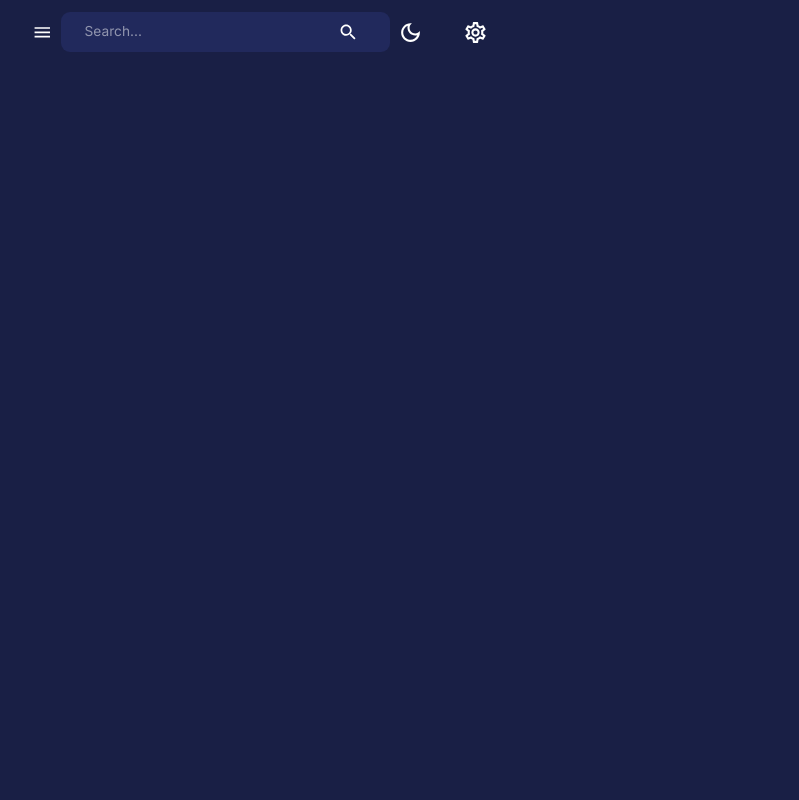
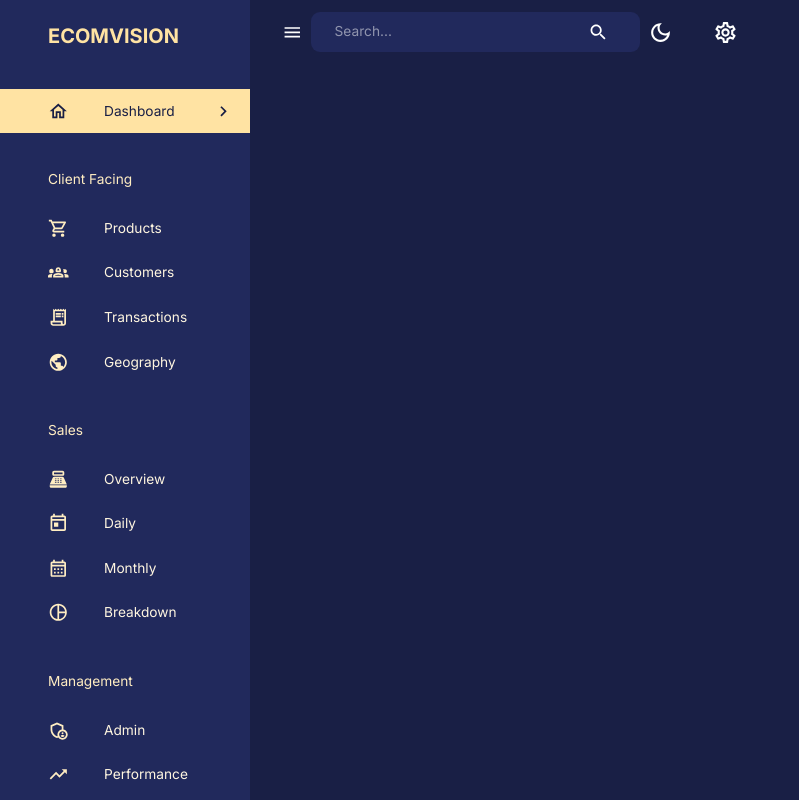
Before and after one commit to Toheedullah-K3/admin-dashboard-panel, a React (Vite) app in the folder client/: page /dashboard in a window 1280 px wide. Shown: the whole page, without its empty margins (0-799 px from the left). Built offline with nearby package versions, Linux system fonts and the light colour scheme.

Commit message:
Sidebar designing

```diff
--- a/client/src/components/Sidebar.jsx
+++ b/client/src/components/Sidebar.jsx
@@ -1,11 +1,204 @@
 import React from 'react'
+import {
+    Box,
+    Divider,
+    Drawer,
+    IconButton,
+    List,
+    ListItem,
+    ListItemButton,
+    ListItemIcon,
+    ListItemText,
+    Typography,
+    useTheme
+} from '@mui/material'
+import {
+    SettingsOutlined,
+    ChevronLeft,
+    ChevronRightOutlined,
+    HomeOutlined,
+    ShoppingCartOutlined,
+    Groups2Outlined,
+    ReceiptLongOutlined,
+    PublicOutlined,
+    PointOfSaleOutlined,
+    TodayOutlined,
+    CalendarMonthOutlined,
+    AdminPanelSettingsOutlined,
+    TrendingUpOutlined,
+    PieChartOutlined
+} from '@mui/icons-material'
+import { useEffect, useState } from 'react'
+import { useLocation, useNavigate } from 'react-router-dom'
+import FlexBetween from './FlexBetween'
+import profileImage from "../assets/profile.jpeg"
 
-const Sidebar = () => {
-  return (
-    <div>
 
-    </div>
-  )
+const navItems = [
+    {
+        text: "Dashboard",
+        icon: <HomeOutlined />
+    },
+    {
+        text: "Client Facing",
+        icon: null
+    },
+    {
+        text: "Products",
+        icon: <ShoppingCartOutlined />
+    },
+    {
+        text: "Customers",
+        icon: <Groups2Outlined />
+    },
+    {
+        text: "Transactions",
+        icon: <ReceiptLongOutlined />
+    },
+    {
+        text: "Geography",
+        icon: <PublicOutlined />
+    },
+    {
+        text: "Sales",
+        icon: null
+    },
+    {
+        text: "Overview",
+        icon: <PointOfSaleOutlined />
+    },
+    {
+        text: "Daily",
+        icon: <TodayOutlined />
+    },
+    {
+        text: "Monthly",
+        icon: <CalendarMonthOutlined />
+    },
+    {
+        text: "Breakdown",
+        icon: <PieChartOutlined />
+    },
+    {
+        text: "Management",
+        icon: null
+    },
+    {
+        text: "Admin",
+        icon: <AdminPanelSettingsOutlined />
+    },
+    {
+        text: "Performance",
+        icon: <TrendingUpOutlined />
+    }
+]
+
+
+const Sidebar = ({
+    drawer,
+    drawerWidth,
+    isSidebarOpen,
+    setIsSidebarOpen,
+    isNonMobile
+}) => {
+    const { pathname } = useLocation();
+    const [active, setActive] = useState("")
+    const navigate = useNavigate()
+    const theme = useTheme()
+
+    useEffect(() => {
+        setActive(pathname.substring(1))
+    }, [pathname])
+
+    return (
+        <Box component="nav">
+            {isSidebarOpen && (
+                <Drawer
+                    open={isSidebarOpen}
+                    onClose={() => setIsSidebarOpen(false)}
+                    variant='persistent'
+                    anchor='left'
+                    sx={{
+                        width: drawerWidth,
+                        "& .MuiDrawer-paper": {
+                            color: theme.palette.secondary[200],
+                            backgroundColor: theme.palette.background.alt,
+                            boxSizing: "border-box",
+                            borderWidth: isNonMobile ? 0 : "2px",
+                            width: drawerWidth
+                        }
+                    }}
+                >
+                    <Box width="100%">
+                        <Box m="1.5rem 2rem 2rem 3rem">
+                            <FlexBetween color={theme.palette.secondary.main}>
+                                <Box display="flex" alignItems="center" gap="0.5rem">
+                                    <Typography variant='h4' fontWeight='bold'>
+                                        ECOMVISION
+                                    </Typography>
+                                </Box>
+                                {!isNonMobile && (
+                                    <IconButton onClick={() => setIsSidebarOpen(!isSidebarOpen)}>
+                                        <ChevronLeft />
+                                    </IconButton>
+                                )}
+                            </FlexBetween>
+                        </Box>
+                        <List>
+                            {navItems.map(({ text, icon }) => {
+                                if (!icon) {
+                                    return (
+                                        <Typography key={text} sx={{ m: "2.25rem 0 1rem 3rem" }}>
+                                            {text}
+                                        </Typography>
+                                    )
+                                }
+                                const lcText = text.toLowerCase();
+
+                                return (
+                                    <ListItem key={text} disablePadding>
+                                        <ListItemButton
+                                            onClick={() => {
+                                                navigate(`/${lcText}`)
+                                                setActive(lcText)
+                                            }}
+                                            sx={{
+                                                backgroundColor:
+                                                    active === lcText
+                                                        ? theme.palette.secondary[300]
+                                                        : "transparent",
+                                                color:
+                                                    active === lcText
+                                                        ? theme.palette.primary[600]
+                                                        : theme.palette.secondary[100]
+                                            }}
+                                        >
+                                            <ListItemIcon
+                                                sx={{
+                                                    ml: "2rem",
+                                                    color:
+                                                        active === lcText
+                                                            ? theme.palette.primary[600]
+                                                            : theme.palette.secondary[200]
+                                                }}
+                                            >
+                                                {icon}
+                                            </ListItemIcon>
+                                            <ListItemText primary={text} />
+                                            {active === lcText && (
+                                                <ChevronRightOutlined sx={{ ml: 'auto' }} />
+                                            )}
+
+                                        </ListItemButton>
+                                    </ListItem>
+                                )
+                            })}
+                        </List>
+                    </Box>
+                </Drawer>
+            )}
+        </Box>
+    )
 }
 
 export default Sidebar
```
